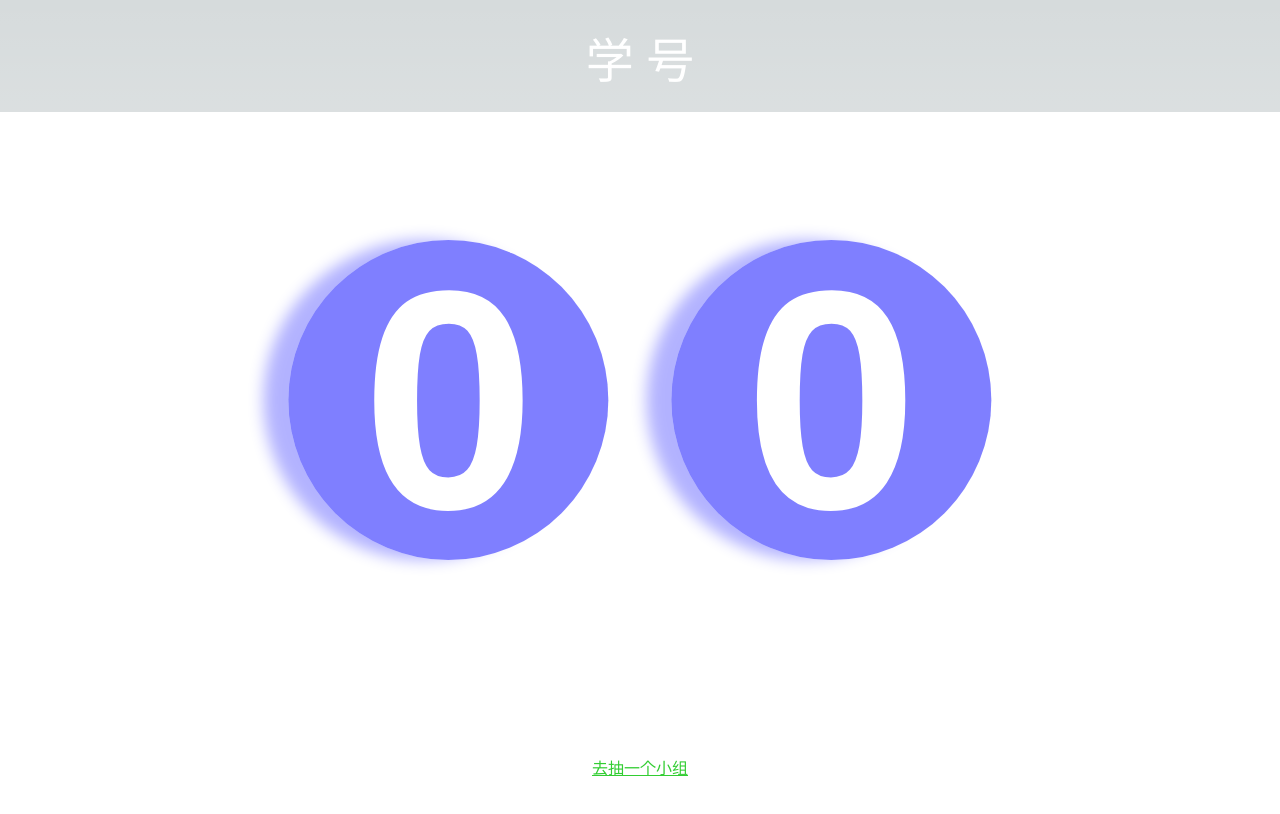
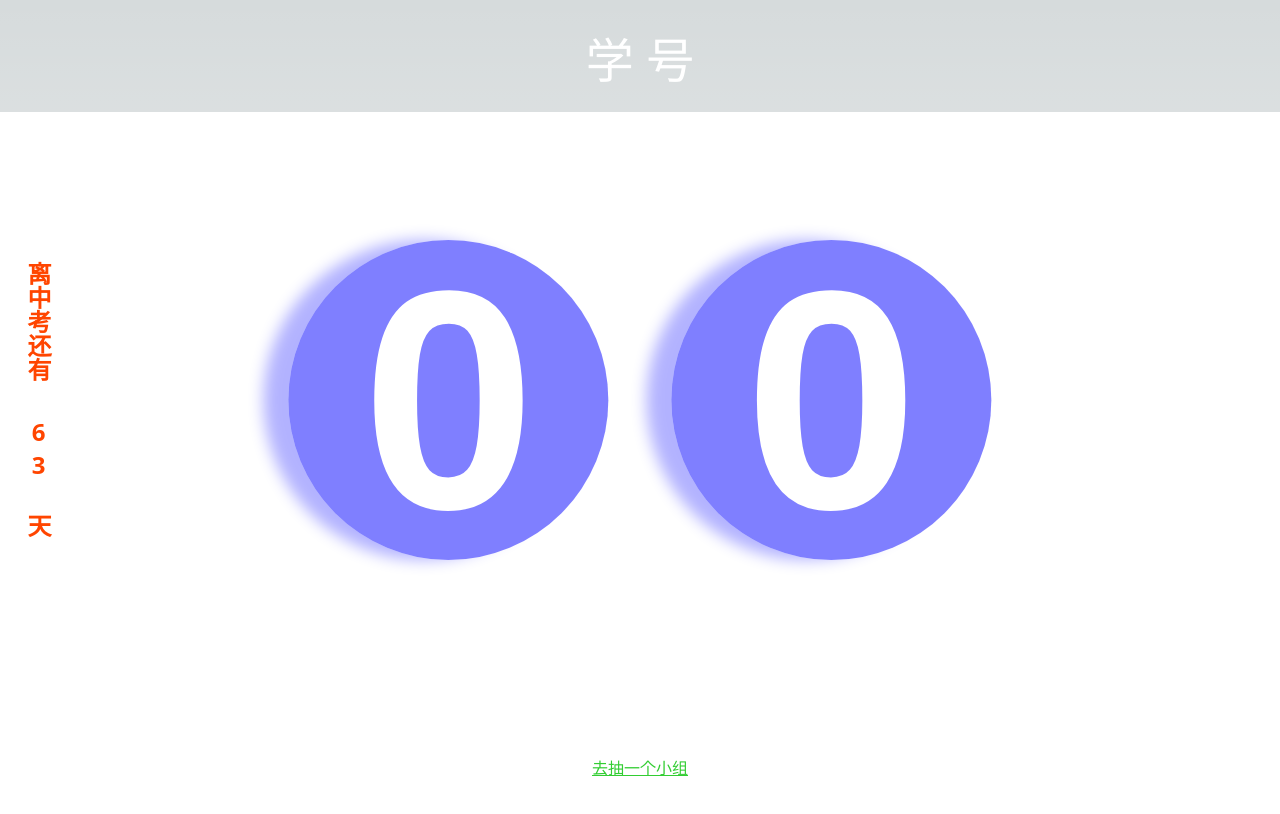
Before and after one commit to GaryFu/Lottery, a Next.js app: page / in a window 1280 px wide. Shown: the top 814 px of the page. Built offline with nearby package versions, Linux system fonts and the light colour scheme.

Commit message:
change floating text to orangerd

```diff
--- a/src/components/Lottery.module.css
+++ b/src/components/Lottery.module.css
@@ -97,7 +97,7 @@
   left: 20px;
   top: 50%;
   transform: translateY(-50%);
-  color: white;
+  color: orangered;
   font-size: 1.5rem;
   font-weight: bold;
   writing-mode: vertical-rl;
```
